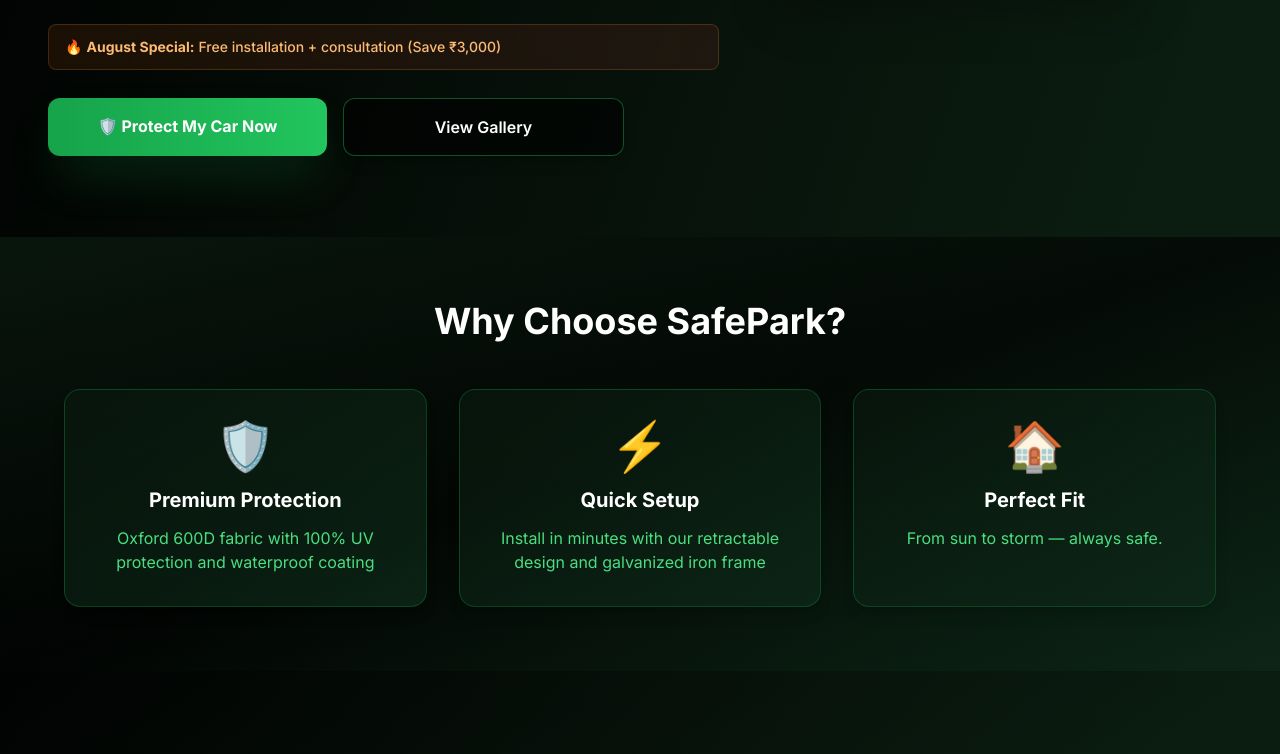
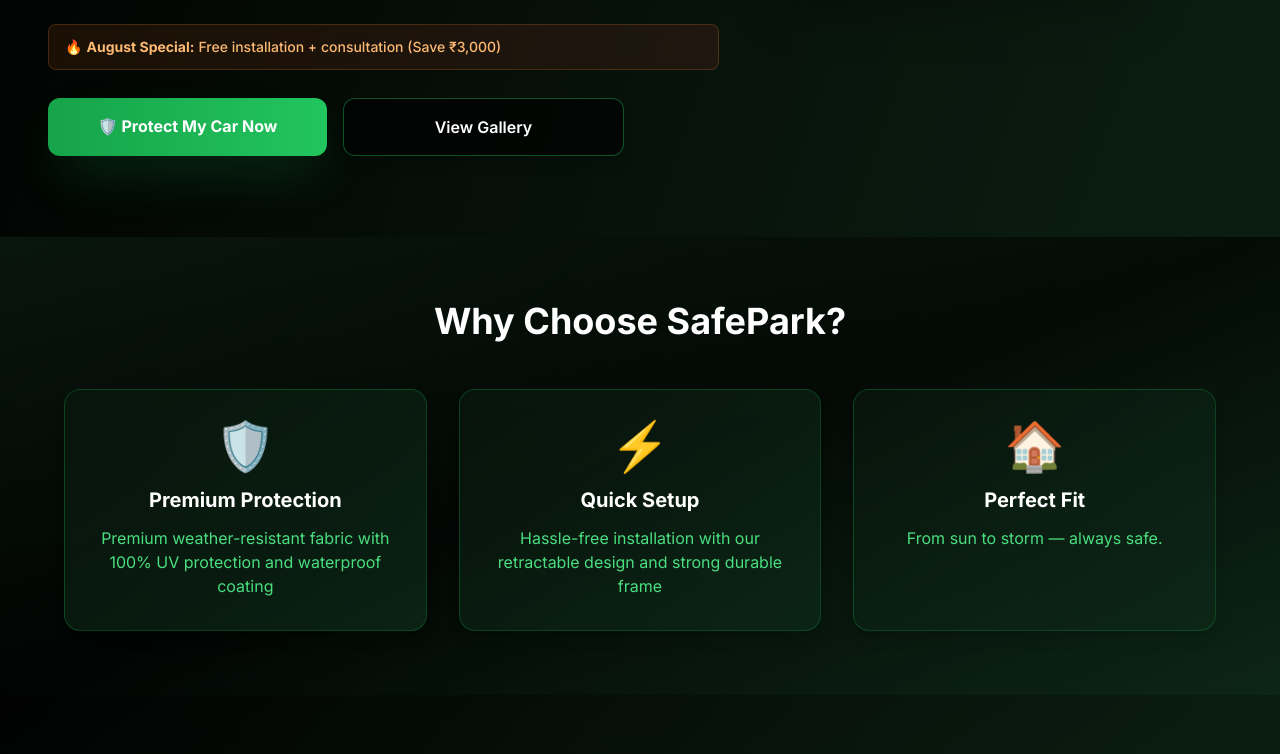
Before and after one commit to skillmates07-stack/safepark-website, a Next.js app: page / in a window 1280 px wide. Shown: the part 643-1397 px from the top of the page. Built offline with nearby package versions, Linux system fonts and the light colour scheme.

Commit message:
Update page.tsx

```diff
--- a/src/app/page.tsx
+++ b/src/app/page.tsx
@@ -78,7 +78,7 @@ export default function HomePage() {
               </div>
             </div>
 
-            {/* RIGHT COLUMN - Product Card (5/12 = 42%) - Better Margin */}
+            {/* RIGHT COLUMN - Product Card (5/12 = 42%) - UPDATED WITH PREMIUM LANGUAGE */}
             <div className="lg:col-span-5 flex justify-center lg:justify-start mt-8 lg:mt-2">
               <div className="bg-black/40 backdrop-blur-2xl border border-green-500/30 shadow-2xl rounded-3xl px-7 py-8 hover:shadow-green-600/20 hover:scale-[1.01] transition-all duration-500 relative w-full max-w-sm">
 
@@ -98,12 +98,12 @@ export default function HomePage() {
                   <p className="text-green-400 text-sm font-semibold leading-relaxed">Premium Protection for Your Vehicle</p>
                 </div>
 
-                {/* Feature List - Better Context Spacing */}
+                {/* Feature List - UPDATED WITH LIFESTYLE-FRIENDLY LANGUAGE */}
                 <ul className="space-y-4 mb-8">
                   {[
-                    { icon: "✨", text: "Galvanized Iron Frame", color: "from-yellow-400 to-orange-400" },
-                    { icon: "🔵", text: "Oxford 600D Fabric", color: "from-blue-400 to-cyan-400" },
-                    { icon: "⚡", text: "Quick Installation", color: "from-purple-400 to-pink-400" }
+                    { icon: "✨", text: "Strong & Durable Frame", color: "from-yellow-400 to-orange-400" },
+                    { icon: "🔵", text: "Premium Weather-Resistant Fabric", color: "from-blue-400 to-cyan-400" },
+                    { icon: "⚡", text: "Hassle-Free Quick Setup", color: "from-purple-400 to-pink-400" }
                   ].map((feature, idx) => (
                     <li key={idx} className="group hover:scale-105 transition-all duration-300">
                       <div className="flex items-center gap-4">
@@ -142,12 +142,12 @@ export default function HomePage() {
               {
                 icon: "🛡️",
                 title: "Premium Protection",
-                desc: "Oxford 600D fabric with 100% UV protection and waterproof coating"
+                desc: "Premium weather-resistant fabric with 100% UV protection and waterproof coating"
               },
               {
                 icon: "⚡",
                 title: "Quick Setup",
-                desc: "Install in minutes with our retractable design and galvanized iron frame"
+                desc: "Hassle-free installation with our retractable design and strong durable frame"
               },
               {
                 icon: "🏠",
```
